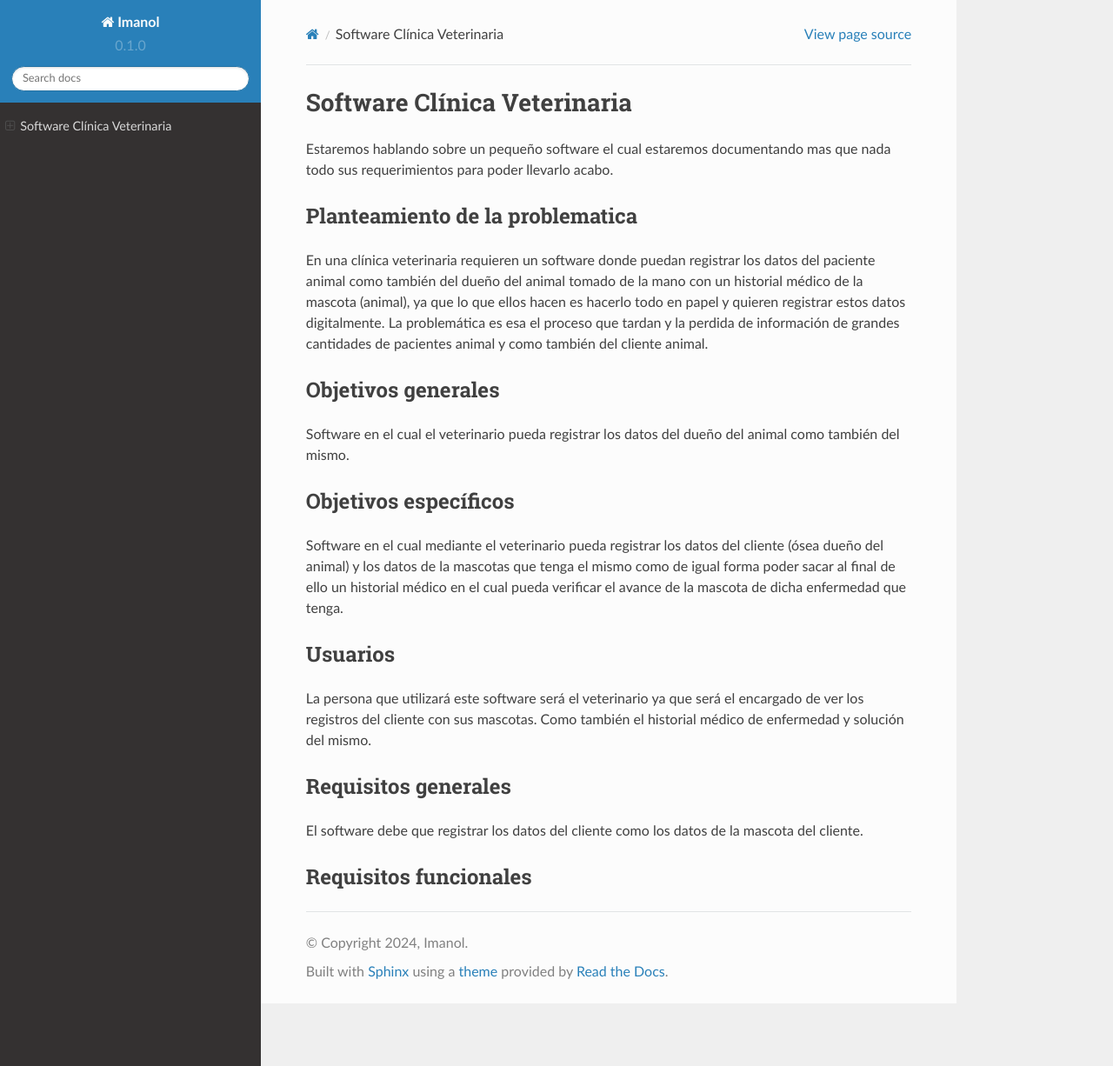
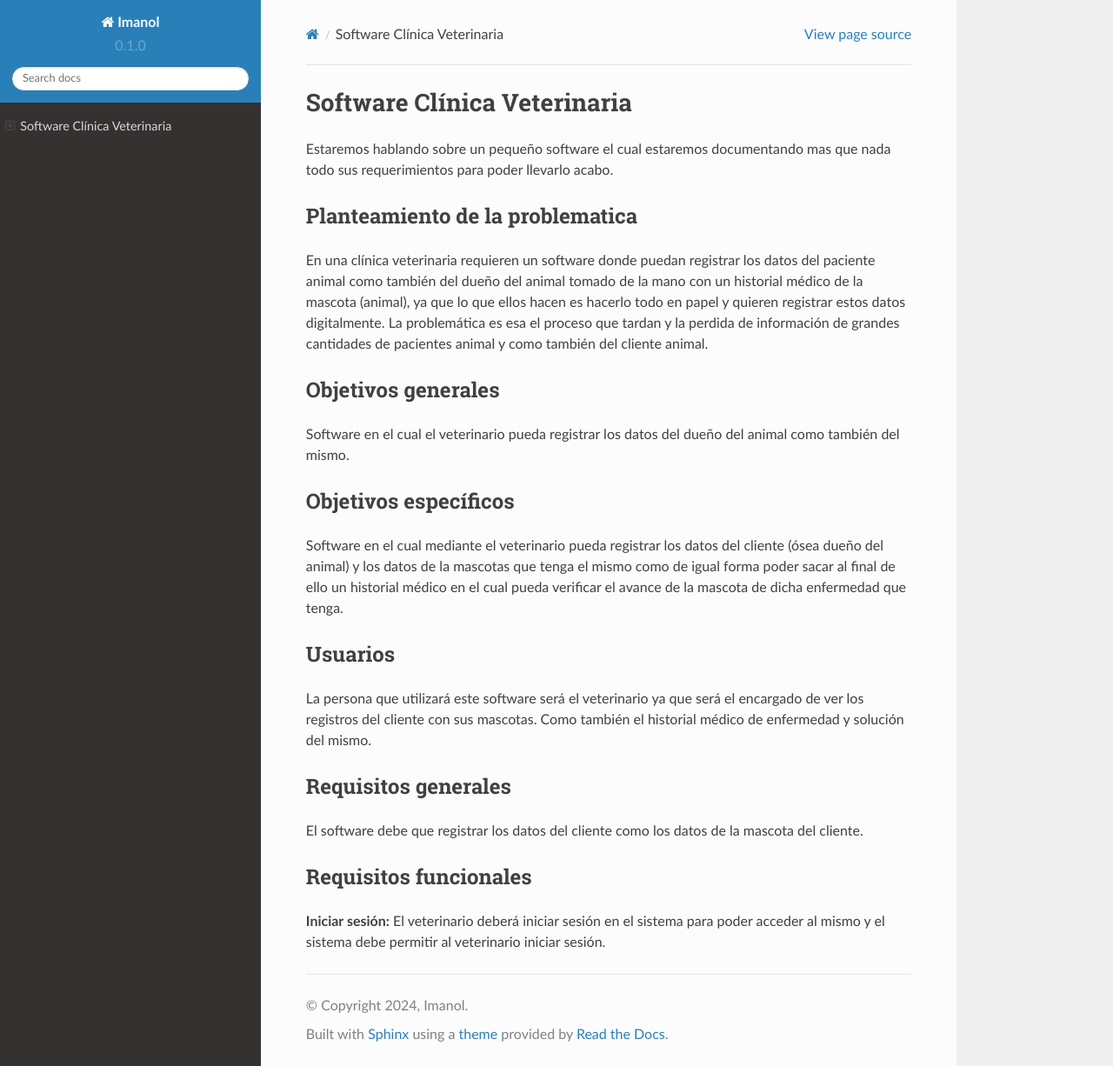
Before and after one commit to Imanol-art/Web-Cl-nica-Veterinaria, a Sphinx documentation site: the page built from docs/source/index.rst, in a window 1280 px wide and 1226 px high. Shown: the whole window at 87% size. Built offline with Sphinx 7.4.7 and the Read the Docs theme 2.0.0, drawn with Linux system fonts in a browser that asks for light colours.

Commit message:
Update index.rst

```diff
--- a/docs/source/index.rst
+++ b/docs/source/index.rst
@@ -24,3 +24,4 @@ El software debe que registrar los datos del cliente como los datos de la mascot
 
 Requisitos funcionales
 --------
+**Iniciar sesión:** El veterinario deberá iniciar sesión en el sistema para poder acceder al mismo y el sistema debe permitir al  veterinario iniciar sesión.
```
